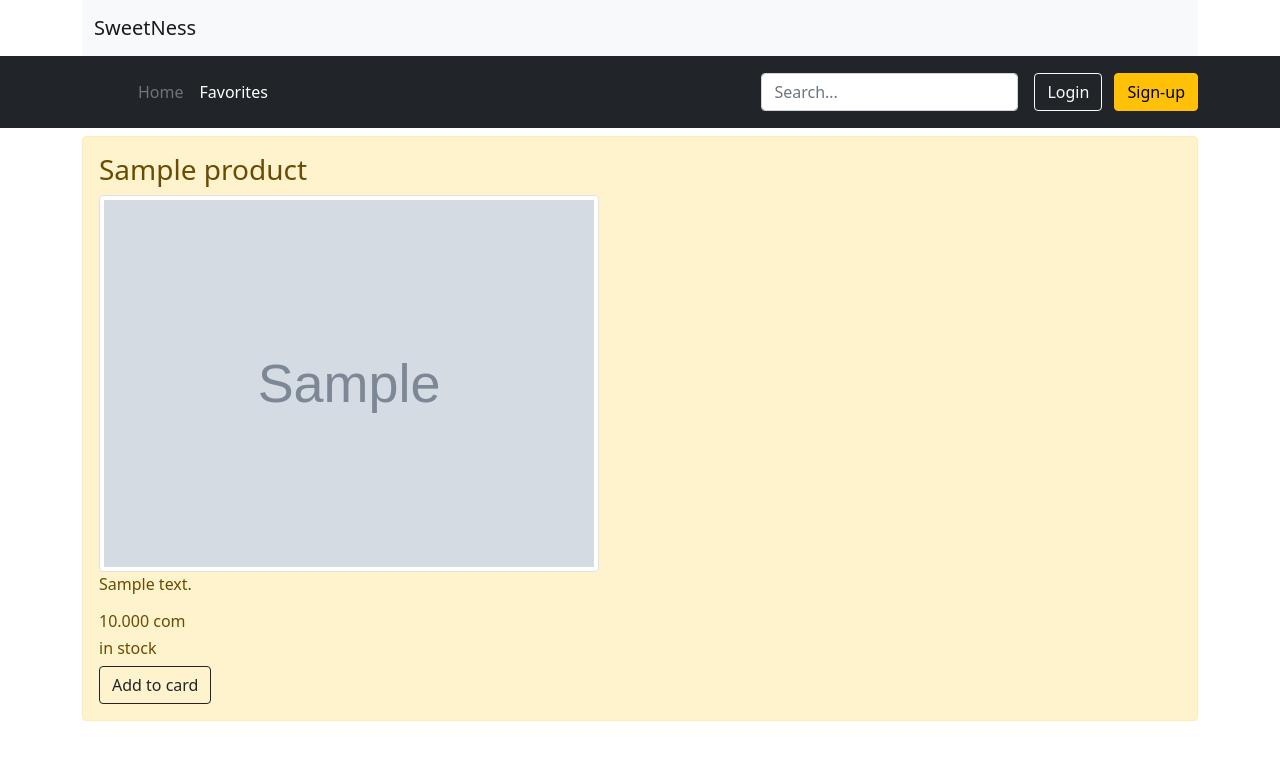
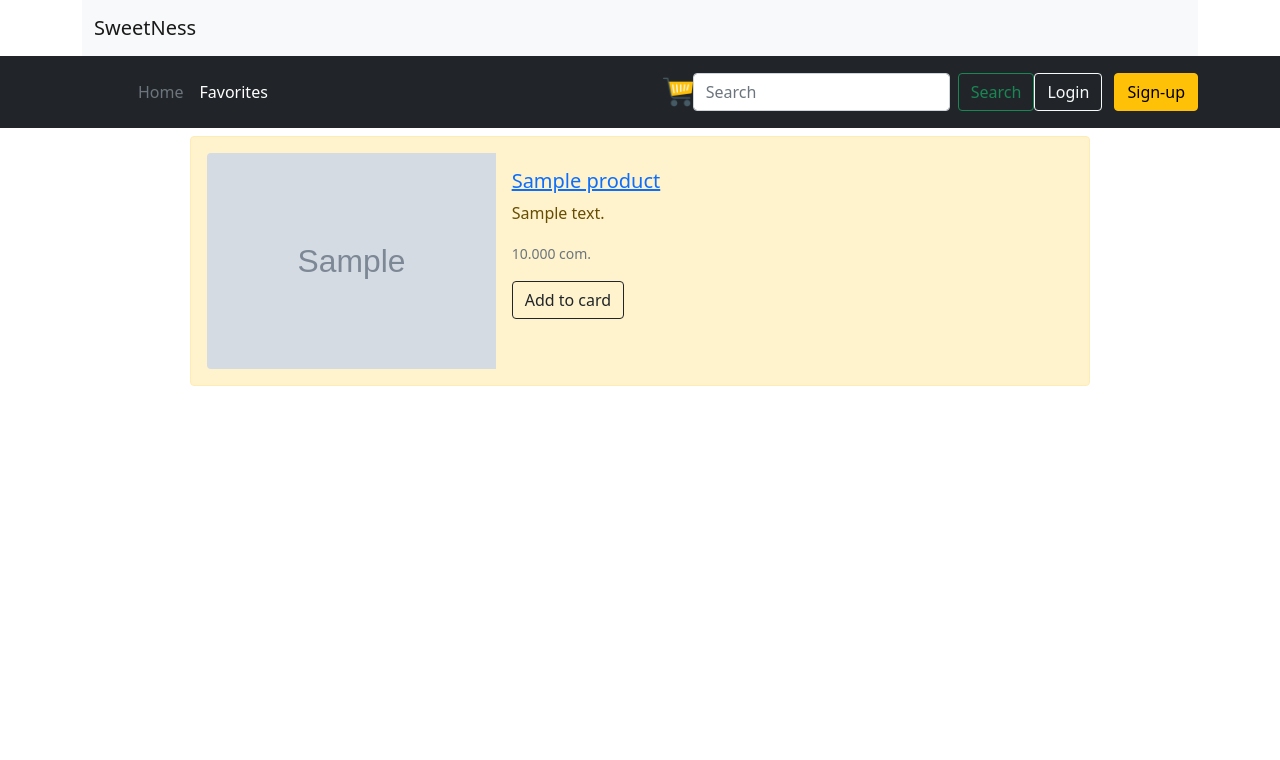
Before and after one commit to Begayim1/Sweetness, a Django app: page /1/ in a window 1280 px wide. Shown: the top 760 px of the page. Run offline with Django 3.2, Linux system fonts and the light colour scheme; tables that the repository leaves empty hold one stand-in row (values such as "Sample post"); grey boxes marked "Sample" are stand-in pictures.

Commit message:
Add Cart Regis Carts

```diff
--- a/main/forms.py
+++ b/main/forms.py
@@ -14,14 +14,14 @@ class RegistrationForm(forms.ModelForm):
     def clean_email(self):
         email = self.cleaned_data.get('email')
         if User.objects.filter(email=email).exists():
-            raise forms.ValidationError('Юзер с таким email уже сущкствует')
+            raise forms.ValidationError('Юзер с таким email уже сущeствует')
         return email
 
 
     def clean_username(self):
         username = self.cleaned_data.get('username')
         if User.objects.filter(username=username).exists():
-            raise forms.ValidationError('Юзер с таким username уже сущкствует')
+            raise forms.ValidationError('Юзер с таким username уже сущecтвует')
         return username
     def clean(self):
         data = self.cleaned_data
@@ -32,7 +32,7 @@ class RegistrationForm(forms.ModelForm):
         return data
 
     def save(self, commit=True):
-        from  .utils import  send_welcome_email
+        from .utils import  send_welcome_email
         user = User.objects.create_user(**self.cleaned_data)
         send_welcome_email(user.email)
         return user
--- a/main/utils.py
+++ b/main/utils.py
@@ -8,4 +8,4 @@ def send_welcome_email(email):
         message,
         'pyshopadmin@gamil.com',
         [email,],
-        fail_silently=False
+        fail_silently=False)
--- a/shop/models.py
+++ b/shop/models.py
@@ -32,6 +32,9 @@ class Product(models.Model):
     def __str__(self):
         return self.name
 
+    def get_absolute_url(self):
+        from django.urls import reverse
+        return reverse("detail", kwargs={'id': self.id})
 
     class Meta:
         ordering = ['-id']
--- a/shop/templates/shop/home.html
+++ b/shop/templates/shop/home.html
@@ -4,11 +4,11 @@
     <link href="https://cdn.jsdelivr.net/npm/bootstrap@5.0.2/dist/css/bootstrap.min.css" rel="stylesheet" integrity="sha384-EVSTQN3/azprG1Anm3QDgpJLIm9Nao0Yz1ztcQTwFspd3yD65VohhpuuCOmLASjC" crossorigin="anonymous">
    <img src="{% static 'img/f41a63627d-4.jpg' %}" class="img-fluid" alt="...">
    <ol class="list-group list-group-numbered">
-       <button type="button" class="btn btn-light">Light</button>
+       <button type="button" class="btn btn-light"><h4>Category:</h4></button>
 
        {% for category in categories %}
        {%  if category.products.all %}
-    <li class="list-group-item"><a href="{% url 'list' category.slug  %}">{{ category.name }}</a></li>
+    <li class="list-group-item"><a href="{% url 'list' category.slug  %}"><button type="button" class="btn btn-info">{{ category.name }}</button></a></li>
        {% endif %}
        {% endfor %}
 
--- a/shop/templates/shop/list.html
+++ b/shop/templates/shop/list.html
@@ -5,34 +5,33 @@
 <!--{% endblock %}-->
 
 {% block content %}
+<div style="display: flex; flex-direction: column; justify-content: center; align-items: center;">
+{% for product in products %}
+    <div class="alert alert-warning mt-2" style="width: 900px; height: auto;">
+  <div class="row g-0">
+    <div class="col-md-4">
+      <img  style='width: 500px; height: auto;' src="{{ product.image.url }}" class="img-fluid rounded-start" alt="...">
+    </div>
+    <div class="col-md-8">
+      <div class="card-body">
+        <h5 class="card-title"><a href="{% url 'detail' product.id %}">{{product.name}}</a></h5>
+        <p class="card-text">{{product.description|truncatechars:150 }}</p>
+        <p class="card-text"><small class="text-muted">{{product.price}} com.</small></p>
+
+          <a class="btn btn-outline-dark" href="{% url 'cart_add' product.id %}" role="'button">Add to card</a>
+
+      </div>
+    </div>
+  </div>
+</div>
+{%endfor%}
+
+</div>
 
 
-    {% if products %}
-    {% for el in products %}
-<h1>{{ el.category}}</h1>
-            <div class="alert alert-warning mt-2 " display: flex;>
-                <div>
-                <h3>{{ el.name }}</h3>
-                      <div>
-                <img style="width: 500px; height: auto;" src="{{ el.image.url }}" class="img-thumbnail" alt="...">
-                      </div>
-                    <div>
-                <p >{{ el.description | truncatechars:80}}</p>
-                    </div>
-                <h6>{{ el.price }} com </h6>
-                <h6>{{ el.status }}</h6>
-                    <a class="btn btn-outline-dark" href="/cart/add/6/" role="'button">Add to card</a>
 
 
-                </div>
-<!--                <p>{{ el.image.url }}</p>-->
 
-<!--                <img src="{{ el.image.url }}" alt="">-->
-            </div>
-    {% endfor %}
-    {% else %}
-        <p>Нет записей</p>
-    {% endif %}
 
 
 <!--Pagination-->
--- a/templates/base.html
+++ b/templates/base.html
@@ -34,15 +34,27 @@
                     {% endfor %}
                   <li><a href="{% url 'favorites' %}" class="nav-link px-2 text-white">Favorites</a></li>
                 </ul>
-    <!-- Start Search-->
-                <form class="col-12 col-lg-auto mb-3 mb-lg-0 me-lg-3">
-                  <input type="search" class="form-control form-control-dark" placeholder="Search..." aria-label="Search">
-                </form>
-    <!--the Seaech-->
+ <a href="{% url 'cart_detail' %}"><img style="width:30px; height:auto " src="{% static 'img/carts.png' %}"></a>
+                  <!--   Permission to create -->
+    {% if request.user.is_authenticated and request.user.is_superuser  %}
+    <a href="{% url 'create-product' %}"><img style="width: 30px; height: auto;" src="{% static 'img/plus-icon.jpg' %}"></a>
+    {% endif %}
+<!--    End permission to create -->
+   <!--   Search -->
+    <form class="d-flex" method="get" action="{% url 'search' %}">
+      <input name="q" class="form-control me-2" type="search" placeholder="Search" aria-label="Search">
+      <button class="btn btn-outline-success" type="submit">Search</button>
+    </form>
+<!--    End Search-->
+
     <!--Start Login and Sing-up -->
                 <div class="text-end">
-                  <button type="button" class="btn btn-outline-light me-2">Login</button>
-                  <button type="button" class="btn btn-warning">Sign-up</button>
+                    {% if request.user.is_authenticated %}
+                                      <a href="{% url 'logout' %}"><button type="button" class="btn btn-outline-light me-2">Logout</button></a>
+{% else %}
+                  <a href="{% url 'login' %}"><button type="button" class="btn btn-outline-light me-2">Login</button></a>
+                  <a href="{% url 'register' %}"><button type="button" class="btn btn-warning">Sign-up</button></a>
+                    {% endif %}
                 </div>
               </div>
     <!--     the Login and Sing-up-->
```
Also changed, not shown: shop/templates/shop/detail.html (+28 -28 lines), media/images/8d0b56677af3b1bc8dff74ada0daa678.jpg (added), media/images/8d0b56677af3b1bc8dff74ada0daa678_ckKSy6T.jpg (added), media/images/8d0b56677af3b1bc8dff74ada0daa678_t0eq1vO.jpg (added), media/images/8d0b56677af3b1bc8dff74ada0daa678_uGnfLBK.jpg (added), static/img/carts.png (added), static/img/plus-icon.jpg (added).
